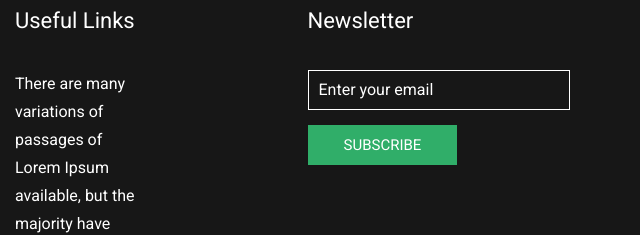
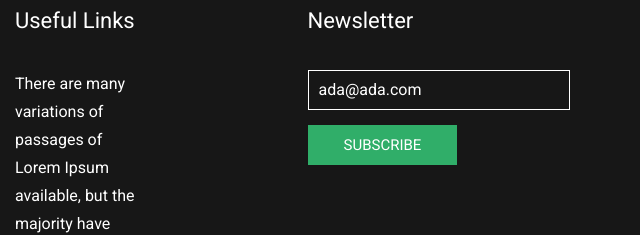
Before and after one commit to dakzit/web-crypto, a plain HTML site: page about.html in a window 1280 px wide. Shown: the part 898-1133 px from the top of the page, 640-1280 px from the left. Drawn offline with nearby package versions, Linux system fonts and the light colour scheme.

Commit message:
new dev update

```diff
--- a/about.html
+++ b/about.html
@@ -218,7 +218,7 @@
               Newsletter
             </h5>
             <form action="">
-              <input type="email" placeholder="Enter your email" />
+              <input type="email" placeholder="ada@ada.com" />
               <button>
                 Subscribe
               </button>
```
